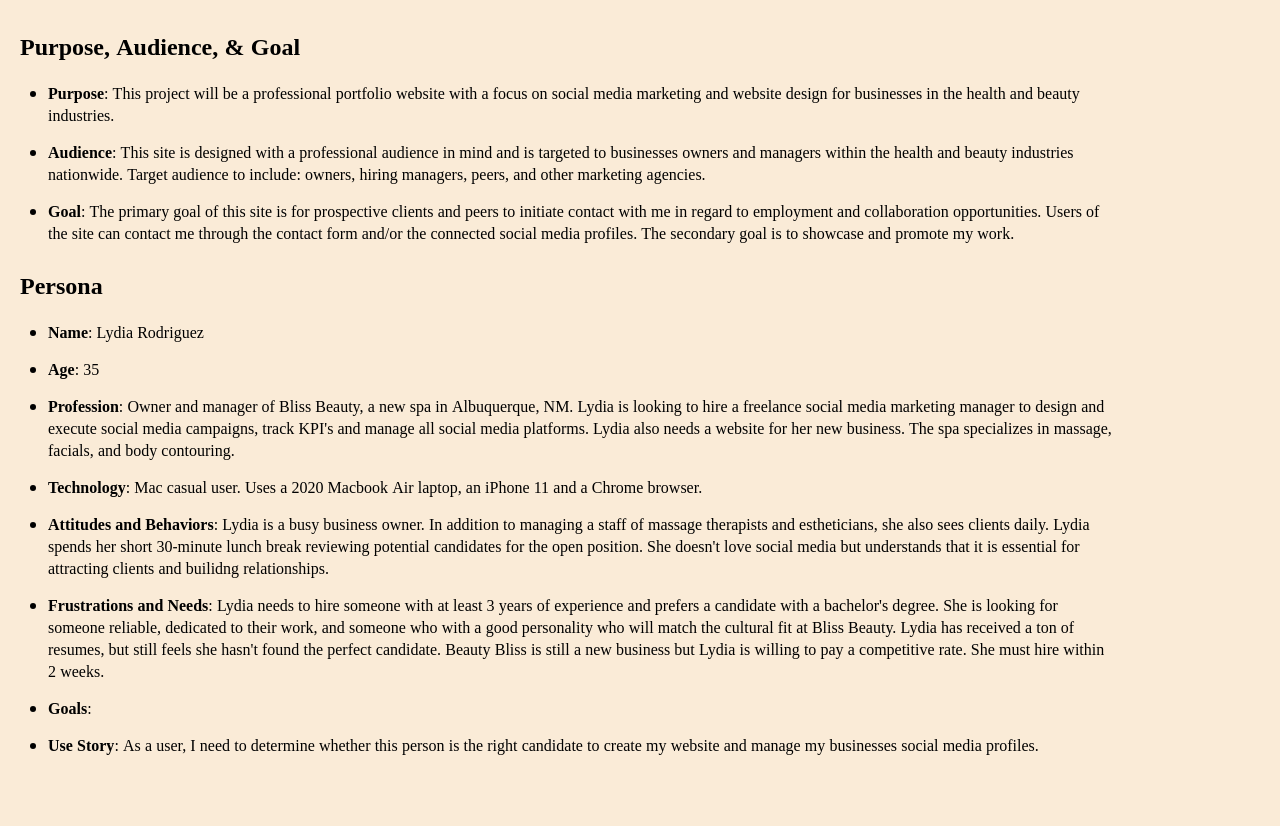
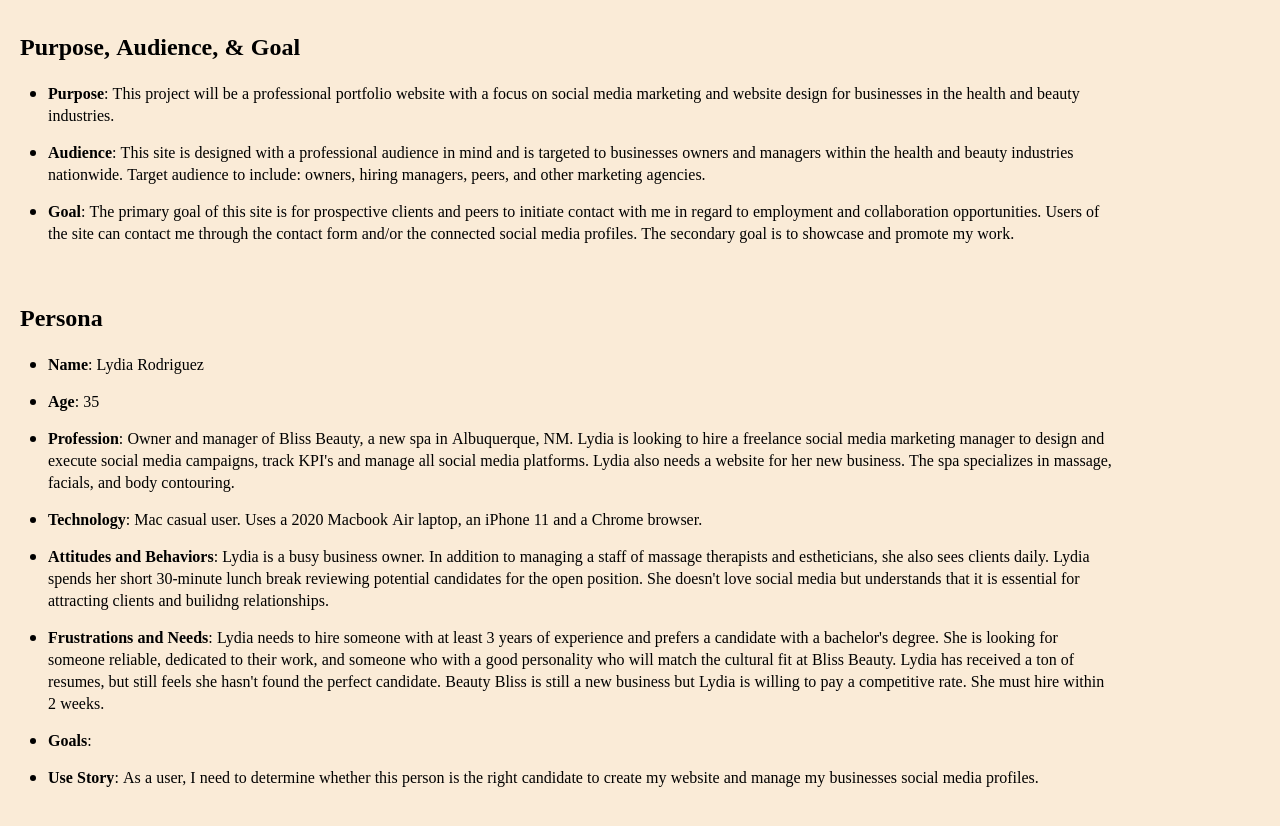
Before and after one commit to bmeza1/pwp-brandi, a plain HTML site: page public_html/documentation/milestone-1.html in a window 1280 px wide. Shown: the part 78-904 px from the top of the page. Before the commit the page ends 850 px from the top, so only its background shows below. Drawn offline with Linux system fonts and the light colour scheme.

Commit message:
final changes to css

```diff
--- a/public_html/documentation/milestone-1-style.css
+++ b/public_html/documentation/milestone-1-style.css
@@ -1,6 +1,9 @@
 body {
     background-color: antiquewhite;
     font-family: "Noto Sans Kayah Li";
+}
+article {
+    padding: 0 0 1em 0;
 }
 
 h1 {
```
